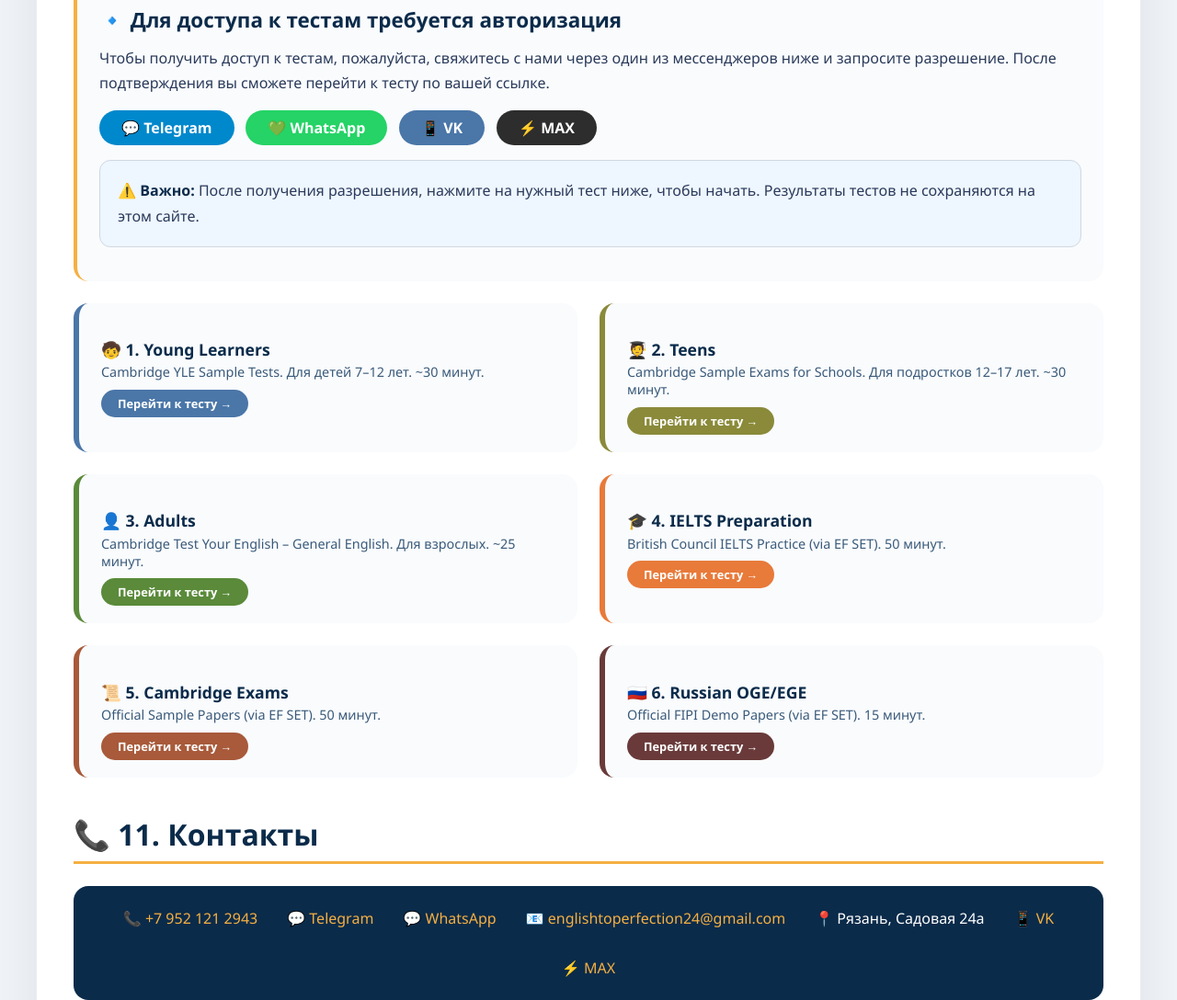
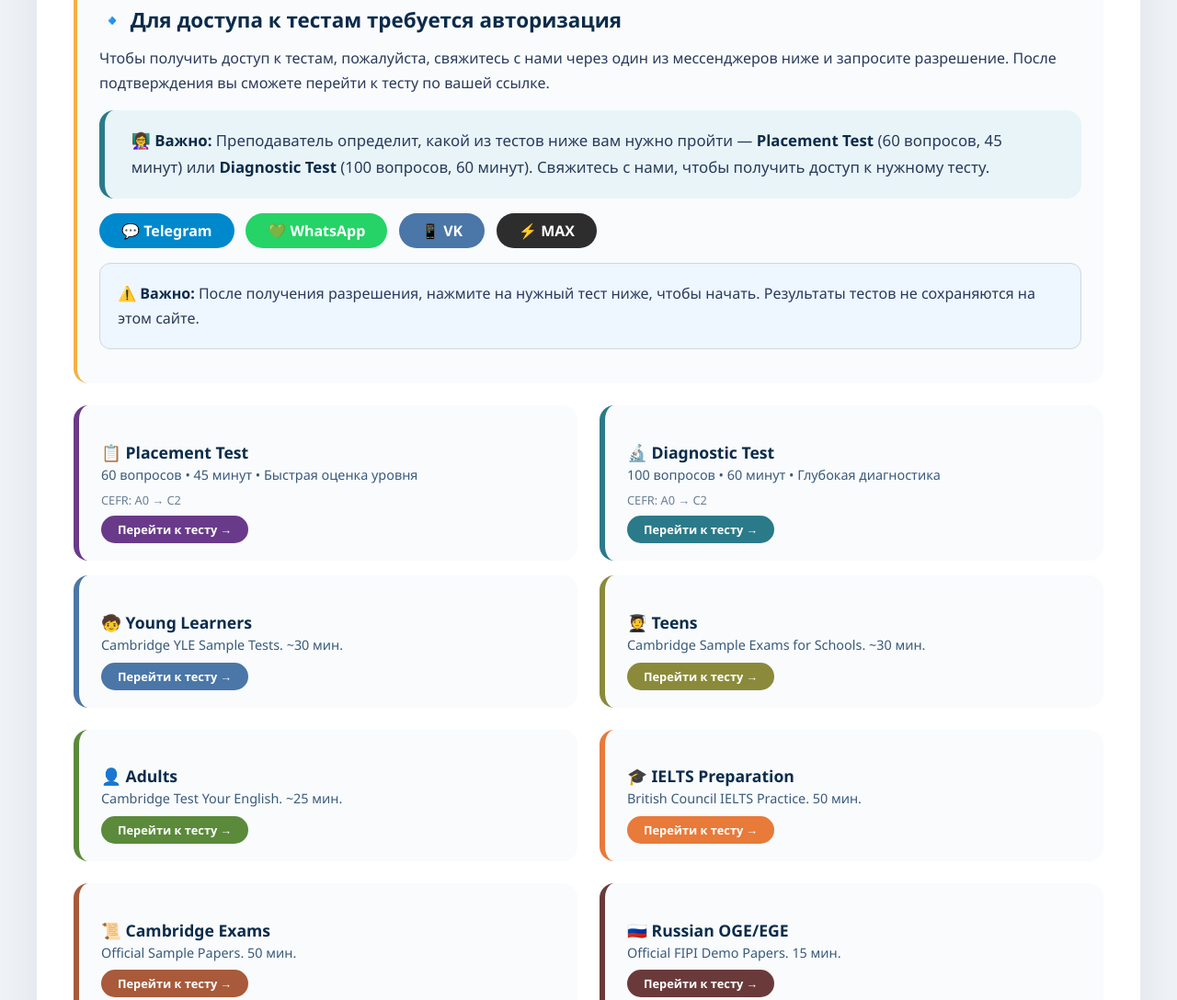
Before and after one commit to paulmichelr2/etp-site, a plain HTML site: page details.html in a window 1280 px wide. Shown: the part 9660-10748 px from the top of the page at 92% size. Drawn offline with Linux system fonts and the light colour scheme.

Commit message:
Add files via upload

```diff
--- a/details.html
+++ b/details.html
@@ -107,6 +107,9 @@
     .primary { background: #f5b042; color: #0b2b4a; }
     .primary:hover { background: #e6a03a; transform: translateY(-2px); }
 
+    .btn-purple { background: #6a3a8a; color: white; padding: 6px 18px; border-radius: 30px; font-weight: 600; font-size: 0.8rem; text-decoration: none; display: inline-block; transition: 0.2s; }
+    .btn-purple:hover { transform: scale(1.02); opacity: 0.9; }
+
     .thankyou-page { display: none; text-align: center; padding: 3rem 1rem; animation: fadeIn 0.6s ease; }
     .thankyou-page.show { display: block; }
     .thankyou-page .big-icon { font-size: 4rem; }
@@ -201,6 +204,19 @@
     @keyframes fadeInUp {
       from { opacity: 0; transform: translateY(20px); }
       to { opacity: 1; transform: translateY(0); }
+    }
+
+    .teacher-decision-note {
+      background: #e8f4f8;
+      border-left: 6px solid #2a7a8a;
+      border-radius: 16px;
+      padding: 1.2rem 1.8rem;
+      margin: 1rem 0;
+      font-size: 1rem;
+      line-height: 1.7;
+    }
+    .teacher-decision-note strong {
+      color: #0b2b4a;
     }
 
     @media (max-width: 700px) {
@@ -360,7 +376,7 @@
       </div>
     </div>
 
-    <!-- ===== 3. PHILOSOPHY (UPDATED WITH NEW TEXT) ===== -->
+    <!-- ===== 3. PHILOSOPHY ===== -->
     <h2 id="philosophy">🤝 3. Наша философия: строим характер, а не просто готовим к экзаменам</h2>
 
     <div class="detail-card" style="border-left-color: #2a7a8a; background: #f5fafe;">
@@ -556,46 +572,76 @@
     <div class="detail-card">
       <h3>🔹 Для доступа к тестам требуется авторизация</h3>
       <p>Чтобы получить доступ к тестам, пожалуйста, свяжитесь с нами через один из мессенджеров ниже и запросите разрешение. После подтверждения вы сможете перейти к тесту по вашей ссылке.</p>
+
+      <!-- TEACHER DECISION NOTE -->
+      <div class="teacher-decision-note">
+        <p style="font-size: 1.05rem;">
+          👩‍🏫 <strong>Важно:</strong> Преподаватель определит, какой из тестов ниже вам нужно пройти —
+          <strong>Placement Test</strong> (60 вопросов, 45 минут) или
+          <strong>Diagnostic Test</strong> (100 вопросов, 60 минут).
+          Свяжитесь с нами, чтобы получить доступ к нужному тесту.
+        </p>
+      </div>
+
       <div style="display:flex; flex-wrap:wrap; gap:0.8rem; margin-top:1rem;">
         <a href="https://t.me/+79521212943" target="_blank" class="btn" style="background:#0088cc; color:white; padding:0.5rem 1.5rem; border-radius:30px; text-decoration:none;">💬 Telegram</a>
         <a href="https://wa.me/79521212943" target="_blank" class="btn" style="background:#25d366; color:white; padding:0.5rem 1.5rem; border-radius:30px; text-decoration:none;">💚 WhatsApp</a>
         <a href="https://vk.ru/club226065699" target="_blank" class="btn" style="background:#4a76a8; color:white; padding:0.5rem 1.5rem; border-radius:30px; text-decoration:none;">📱 VK</a>
         <a href="https://max.ru/u/f9LHodD0cOLcYd95qXbkcGXOhoVVMgeH8IZVpYn3SF0f8tp2LbAG3kMZUkg" target="_blank" class="btn" style="background:#2d2d2d; color:white; padding:0.5rem 1.5rem; border-radius:30px; text-decoration:none;">⚡ MAX</a>
       </div>
+
       <div class="highlight-box" style="margin-top:1rem;">
         <p><strong>⚠️ Важно:</strong> После получения разрешения, нажмите на нужный тест ниже, чтобы начать. Результаты тестов не сохраняются на этом сайте.</p>
       </div>
     </div>
 
     <div class="grid-2" style="margin-top:1.5rem;">
+      <!-- PLACEMENT TEST -->
+      <div class="test-card" style="border-left-color: #6a3a8a;">
+        <h4 style="color:#0b2b4a;">📋 Placement Test</h4>
+        <p style="font-size:0.9rem; color:#3a5a7a;">60 вопросов • 45 минут • Быстрая оценка уровня</p>
+        <p style="font-size:0.8rem; color:#6a7e96; margin-bottom:0.5rem;">CEFR: A0 → C2</p>
+        <a href="placement-test-teens-adults.html" class="btn-sm btn-purple">Перейти к тесту →</a>
+      </div>
+
+      <!-- DIAGNOSTIC TEST -->
+      <div class="test-card" style="border-left-color: #2a7a8a;">
+        <h4 style="color:#0b2b4a;">🔬 Diagnostic Test</h4>
+        <p style="font-size:0.9rem; color:#3a5a7a;">100 вопросов • 60 минут • Глубокая диагностика</p>
+        <p style="font-size:0.8rem; color:#6a7e96; margin-bottom:0.5rem;">CEFR: A0 → C2</p>
+        <a href="diagnostic-test-teens-adults.html" class="btn-sm" style="background:#2a7a8a; color:white; padding:6px 18px; border-radius:30px; font-weight:600; font-size:0.8rem; text-decoration:none; display:inline-block; transition:0.2s;">Перейти к тесту →</a>
+      </div>
+    </div>
+
+    <div class="grid-2" style="margin-top:1rem;">
       <div class="test-card" style="border-left-color: #4a76a8;">
-        <h4 style="color:#0b2b4a;">🧒 1. Young Learners</h4>
-        <p style="font-size:0.9rem; color:#3a5a7a;">Cambridge YLE Sample Tests. Для детей 7–12 лет. ~30 минут.</p>
+        <h4 style="color:#0b2b4a;">🧒 Young Learners</h4>
+        <p style="font-size:0.9rem; color:#3a5a7a;">Cambridge YLE Sample Tests. ~30 мин.</p>
         <a href="test-young-learners.html" class="btn-sm btn-blue">Перейти к тесту →</a>
       </div>
       <div class="test-card" style="border-left-color: #8a8a3a;">
-        <h4 style="color:#0b2b4a;">🧑‍🎓 2. Teens</h4>
-        <p style="font-size:0.9rem; color:#3a5a7a;">Cambridge Sample Exams for Schools. Для подростков 12–17 лет. ~30 минут.</p>
+        <h4 style="color:#0b2b4a;">🧑‍🎓 Teens</h4>
+        <p style="font-size:0.9rem; color:#3a5a7a;">Cambridge Sample Exams for Schools. ~30 мин.</p>
         <a href="test-teens.html" class="btn-sm btn-gold">Перейти к тесту →</a>
       </div>
       <div class="test-card" style="border-left-color: #5a8a3a;">
-        <h4 style="color:#0b2b4a;">👤 3. Adults</h4>
-        <p style="font-size:0.9rem; color:#3a5a7a;">Cambridge Test Your English – General English. Для взрослых. ~25 минут.</p>
+        <h4 style="color:#0b2b4a;">👤 Adults</h4>
+        <p style="font-size:0.9rem; color:#3a5a7a;">Cambridge Test Your English. ~25 мин.</p>
         <a href="test-adults.html" class="btn-sm btn-green">Перейти к тесту →</a>
       </div>
       <div class="test-card" style="border-left-color: #e87a3a;">
-        <h4 style="color:#0b2b4a;">🎓 4. IELTS Preparation</h4>
-        <p style="font-size:0.9rem; color:#3a5a7a;">British Council IELTS Practice (via EF SET). 50 минут.</p>
+        <h4 style="color:#0b2b4a;">🎓 IELTS Preparation</h4>
+        <p style="font-size:0.9rem; color:#3a5a7a;">British Council IELTS Practice. 50 мин.</p>
         <a href="test-ielts.html" class="btn-sm btn-orange">Перейти к тесту →</a>
       </div>
       <div class="test-card" style="border-left-color: #a85a3a;">
-        <h4 style="color:#0b2b4a;">📜 5. Cambridge Exams</h4>
-        <p style="font-size:0.9rem; color:#3a5a7a;">Official Sample Papers (via EF SET). 50 минут.</p>
+        <h4 style="color:#0b2b4a;">📜 Cambridge Exams</h4>
+        <p style="font-size:0.9rem; color:#3a5a7a;">Official Sample Papers. 50 мин.</p>
         <a href="test-cambridge.html" class="btn-sm btn-brown">Перейти к тесту →</a>
       </div>
       <div class="test-card" style="border-left-color: #6a3a3a;">
-        <h4 style="color:#0b2b4a;">🇷🇺 6. Russian OGE/EGE</h4>
-        <p style="font-size:0.9rem; color:#3a5a7a;">Official FIPI Demo Papers (via EF SET). 15 минут.</p>
+        <h4 style="color:#0b2b4a;">🇷🇺 Russian OGE/EGE</h4>
+        <p style="font-size:0.9rem; color:#3a5a7a;">Official FIPI Demo Papers. 15 мин.</p>
         <a href="test-russian-exams.html" class="btn-sm btn-red">Перейти к тесту →</a>
       </div>
     </div>
```
Also changed, not shown: index.html (+40 -0 lines), quick.html (+66 -8 lines).
